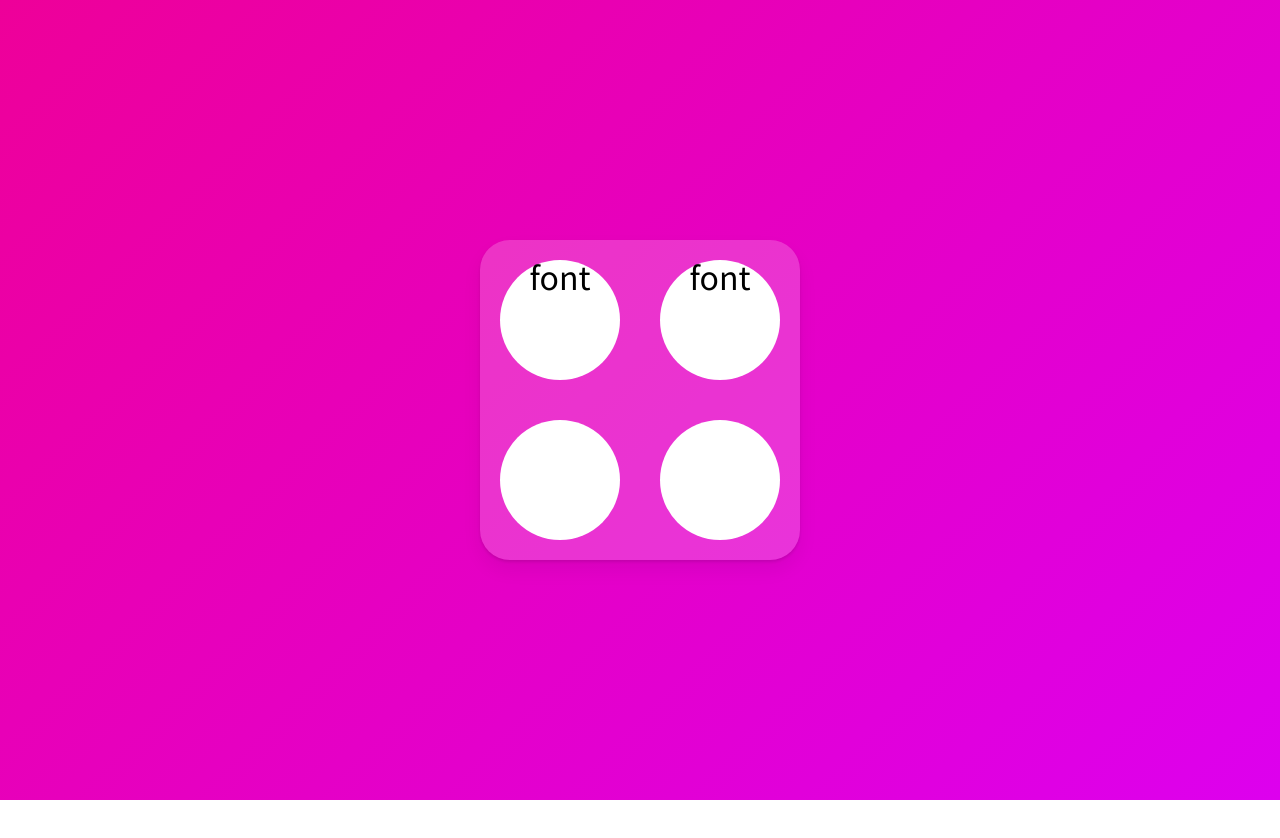
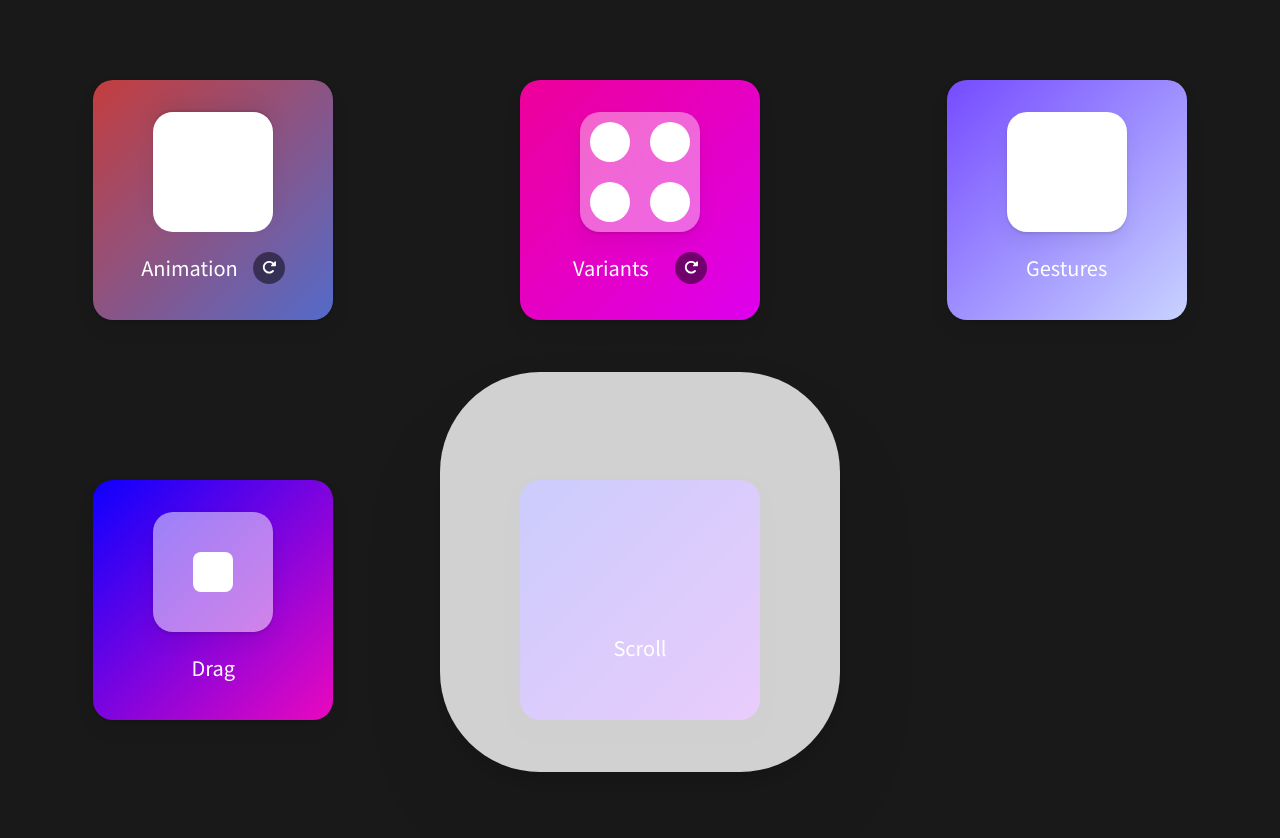
Before and after one commit to JbleMaker/react-animations, a React (Create React App) app: page / in a window 1280 px wide. Shown: the top 838 px of the page. Before the commit the page ends 800 px from the top, so only its background shows below. Built offline with nearby package versions, Linux system fonts and the light colour scheme; a web font is replaced by a local one.

Commit message:
8.9 react-masterClass

```diff
--- a/src/App.tsx
+++ b/src/App.tsx
@@ -1,83 +1,114 @@
-import React from "react";
-import { styled } from "styled-components";
-import { motion } from "framer-motion";
+import React, { useRef } from "react";
+import { useMotionValue, useScroll, useTransform } from "framer-motion";
+import $ from "jquery";
 
-const Wrapper = styled.div`
-  height: 100vh;
-  width: 100%;
-  display: flex;
-  justify-content: center;
-  align-items: center;
-`;
-
-const Box = styled(motion.div)`
-  width: 20rem;
-  height: 20rem;
-  background-color: rgba(255, 255, 255, 0.2);
-  border-radius: 30px;
-  box-shadow: 0 2px 3px rgba(0, 0, 0, 0.1), 0 10px 20px rgba(0, 0, 0, 0.06);
-  display: grid;
-  grid-template-columns: repeat(2, 1fr);
-`;
-
-const CricleBox = styled(motion.div)`
-  width: 7.5rem;
-  height: 7.5rem;
-  border-radius: 50%;
-  background-color: #ffffff;
-  place-self: center;
-  text-align: center;
-  font-size: 2rem;
-`;
-
-const TestBox = styled(motion.div)`
-  width: 7.5rem;
-  height: 7.5rem;
-  border-radius: 50%;
-  background-color: #ffffff;
-  place-self: center;
-  text-align: center;
-  font-size: 2rem;
-`;
-
-const boxVariants = {
-  start: {
-    opacity: 0,
-    scale: 0.5,
-  },
-  end: {
-    scale: 1,
-    opacity: 1,
-    transition: {
-      type: "spring",
-      duration: 0.5,
-      bounce: 0.5,
-      staggerChildren: 0.1,
-      delayChildren: 0.3,
-    },
-  },
-};
-
-const CircleVariants = {
-  start: {
-    opacity: 0,
-    x: 10,
-  },
-  end: {
-    opacity: 1,
-    x: 0,
-  },
-};
+import {
+  CricleBox,
+  ExplainBox,
+  Naming,
+  ResetBtn,
+  SmallWrapper,
+  Variants,
+  VariantsBox,
+  Wrapper,
+} from "./components/styled-Variants";
+import { CircleVariants, animation, boxVariants } from "./variants";
+import { FontAwesomeIcon } from "@fortawesome/react-fontawesome";
+import { faRotateRight } from "@fortawesome/free-solid-svg-icons";
+import { Animation, AnimationBox } from "./components/styled-animation";
+import { Gestures, GesturesBox } from "./components/styled-Gestures";
+import { Drag, DragBox, Movement } from "./components/styled-Drag";
+import { Scroll, ScrollBox } from "./components/styled-Scroll";
 
 function App() {
+  const dragRef = useRef<HTMLDivElement>(null);
+  const x = useMotionValue(0);
+  const rotateZ = useTransform(x, [-800, 800], [-360, 360]);
+  const { scrollYProgress } = useScroll();
+
+  const gradient = useTransform(
+    x,
+    [-500, 0, 500],
+    [
+      "linear-gradient(135deg, rgb(0,210,238), rgb(238, 0, 151)",
+      "linear-gradient(135deg, rgb(0, 4, 238), rgb(143, 0, 238)",
+      "linear-gradient(135deg, rgb(139, 0, 238), rgb(238, 0, 83)",
+    ]
+  );
+
+  const scrollMove = useTransform(scrollYProgress, [0, 1], [1, 5]);
+
   return (
     <Wrapper>
-      <Box variants={boxVariants} initial="start" animate="end">
-        <CricleBox variants={CircleVariants}>font</CricleBox>
-        <TestBox variants={CircleVariants}>font</TestBox>
-        <CricleBox variants={CircleVariants} />
-        <CricleBox variants={CircleVariants} />
-      </Box>
+      <SmallWrapper>
+        <Animation>
+          <AnimationBox
+            id="animation"
+            variants={animation}
+            initial="hidden"
+            animate="visible"
+          />
+          <ExplainBox>
+            <Naming>Animation</Naming>
+            <ResetBtn
+              onClick={() => {
+                window.location.reload();
+              }}>
+              <FontAwesomeIcon icon={faRotateRight} />
+            </ResetBtn>
+          </ExplainBox>
+        </Animation>
+
+        <Variants>
+          <VariantsBox variants={boxVariants} initial="start" animate="end">
+            <CricleBox variants={CircleVariants} />
+            <CricleBox variants={CircleVariants} />
+            <CricleBox variants={CircleVariants} />
+            <CricleBox variants={CircleVariants} />
+          </VariantsBox>
+          <ExplainBox>
+            <Naming>Variants</Naming>
+            <ResetBtn>
+              <FontAwesomeIcon icon={faRotateRight} />
+            </ResetBtn>
+          </ExplainBox>
+        </Variants>
+
+        <Gestures>
+          <GesturesBox
+            whileHover={{ scale: 1.4, rotate: 180 }}
+            whileTap={{ scale: 0.5, rotate: -180, borderRadius: "100%" }}
+          />
+          <ExplainBox>
+            <Naming>Gestures</Naming>
+          </ExplainBox>
+        </Gestures>
+
+        <Drag>
+          <DragBox ref={dragRef}>
+            <Movement
+              drag
+              dragSnapToOrigin
+              whileDrag={{ backgroundColor: "#f15bff" }}
+              whileTap={{ borderRadius: "50%" }}
+              dragConstraints={dragRef}
+            />
+          </DragBox>
+          <ExplainBox>
+            <Naming>Drag</Naming>
+          </ExplainBox>
+        </Drag>
+
+        <Scroll style={{ background: gradient }}>
+          <ScrollBox
+            style={{ x, rotateZ, scale: scrollMove }}
+            drag="x"
+            dragSnapToOrigin></ScrollBox>
+          <ExplainBox>
+            <Naming>Scroll</Naming>
+          </ExplainBox>
+        </Scroll>
+      </SmallWrapper>
     </Wrapper>
   );
 }
--- /dev/null
+++ b/src/components/styled-Drag.tsx
@@ -0,0 +1,33 @@
+import { motion } from "framer-motion";
+import { styled } from "styled-components";
+
+export const Drag = styled(motion.div)`
+  width: 30vmin;
+  height: 30vmin;
+  background: linear-gradient(135deg, #0d00ff, #eb08be);
+  border-radius: 20px;
+  box-shadow: 0 2px 3px rgba(0, 0, 0, 0.1), 0 10px 20px rgba(0, 0, 0, 0.06);
+  display: flex;
+  flex-direction: column;
+  justify-content: center;
+  align-items: center;
+`;
+
+export const DragBox = styled(motion.div)`
+  width: 15vmin;
+  height: 15vmin;
+  background-color: rgba(255, 255, 255, 0.5);
+  border-radius: 20px;
+  box-shadow: 0 2px 3px rgba(0, 0, 0, 0.1), 0 10px 20px rgba(0, 0, 0, 0.06);
+  display: flex;
+  justify-content: center;
+  align-items: center;
+  overflow: hidden;
+`;
+
+export const Movement = styled(motion.div)`
+  width: 5vmin;
+  height: 5vmin;
+  background-color: #ffffff;
+  border-radius: 1vmin;
+`;
--- /dev/null
+++ b/src/components/styled-Gestures.tsx
@@ -0,0 +1,22 @@
+import { styled } from "styled-components";
+import { motion } from "framer-motion";
+
+export const Gestures = styled(motion.div)`
+  width: 30vmin;
+  height: 30vmin;
+  background: linear-gradient(135deg, #754bff, #c8d3ff);
+  border-radius: 20px;
+  box-shadow: 0 2px 3px rgba(0, 0, 0, 0.1), 0 10px 20px rgba(0, 0, 0, 0.06);
+  display: flex;
+  flex-direction: column;
+  justify-content: center;
+  align-items: center;
+`;
+
+export const GesturesBox = styled(motion.div)`
+  width: 15vmin;
+  height: 15vmin;
+  background-color: #ffffff;
+  border-radius: 20px;
+  box-shadow: 0 2px 3px rgba(0, 0, 0, 0.1), 0 10px 20px rgba(0, 0, 0, 0.06);
+`;
--- /dev/null
+++ b/src/components/styled-Scroll.tsx
@@ -0,0 +1,33 @@
+import { motion } from "framer-motion";
+import { styled } from "styled-components";
+
+export const Scroll = styled(motion.div)`
+  width: 30vmin;
+  height: 30vmin;
+  background: linear-gradient(135deg, #f67bfd, #6cb1ff);
+  border-radius: 20px;
+  box-shadow: 0 2px 3px rgba(0, 0, 0, 0.1), 0 10px 20px rgba(0, 0, 0, 0.06);
+  display: flex;
+  flex-direction: column;
+  justify-content: center;
+  align-items: center;
+`;
+
+export const ScrollBox = styled(motion.div)`
+  width: 10vmin;
+  height: 10vmin;
+  background-color: rgba(255, 255, 255, 0.8);
+  border-radius: 20px;
+  box-shadow: 0 2px 3px rgba(0, 0, 0, 0.1), 0 10px 20px rgba(0, 0, 0, 0.06);
+  display: flex;
+  justify-content: center;
+  align-items: center;
+  overflow: hidden;
+`;
+
+export const Movement = styled(motion.div)`
+  width: 5vmin;
+  height: 5vmin;
+  background-color: #ffffff;
+  border-radius: 1vmin;
+`;
--- /dev/null
+++ b/src/components/styled-Variants.tsx
@@ -0,0 +1,75 @@
+import { motion } from "framer-motion";
+import { styled } from "styled-components";
+
+export const Wrapper = styled.div`
+  height: 200vmin;
+  width: 100%;
+  display: flex;
+  justify-content: center;
+  align-items: start;
+`;
+
+export const SmallWrapper = styled.div`
+  height: 100vmin;
+  width: 200vmin;
+  display: grid;
+  grid-template-columns: repeat(3, 1fr);
+  grid-template-rows: repeat(2, 1fr);
+  place-items: center;
+`;
+
+export const Variants = styled(motion.div)`
+  width: 30vmin;
+  height: 30vmin;
+  background: linear-gradient(135deg, #e09, #d0e);
+  border-radius: 20px;
+  box-shadow: 0 2px 3px rgba(0, 0, 0, 0.1), 0 10px 20px rgba(0, 0, 0, 0.06);
+  display: flex;
+  flex-direction: column;
+  justify-content: center;
+  align-items: center;
+`;
+
+export const VariantsBox = styled(motion.div)`
+  width: 15vmin;
+  height: 15vmin;
+  background-color: rgba(255, 255, 255, 0.4);
+  border-radius: 20px;
+  box-shadow: 0 2px 3px rgba(0, 0, 0, 0.1), 0 10px 20px rgba(0, 0, 0, 0.06);
+  display: grid;
+  grid-template-columns: repeat(2, 1fr);
+`;
+
+export const CricleBox = styled(motion.div)`
+  width: 5vmin;
+  height: 5vmin;
+  border-radius: 50%;
+  background-color: #ffffff;
+  place-self: center;
+  text-align: center;
+  font-size: 1vmin;
+`;
+
+export const ResetBtn = styled.button`
+  width: 4vmin;
+  height: 4vmin;
+  border: none;
+  border-radius: 50%;
+  background-color: rgba(0, 0, 0, 0.5);
+  color: #ffffff;
+  font-size: 1.8vmin;
+`;
+
+export const ExplainBox = styled.div`
+  width: 20vmin;
+  height: 5vmin;
+  display: flex;
+  justify-content: space-around;
+  align-items: center;
+  margin-top: 2vmin;
+`;
+
+export const Naming = styled.h1`
+  color: #ffffff;
+  font-size: 2.5vmin;
+`;
--- /dev/null
+++ b/src/components/styled-animation.tsx
@@ -0,0 +1,22 @@
+import { motion } from "framer-motion";
+import { styled } from "styled-components";
+
+export const Animation = styled(motion.div)`
+  width: 30vmin;
+  height: 30vmin;
+  background: linear-gradient(135deg, #c43d3d, #536bca);
+  border-radius: 20px;
+  box-shadow: 0 2px 3px rgba(0, 0, 0, 0.1), 0 10px 20px rgba(0, 0, 0, 0.06);
+  display: flex;
+  flex-direction: column;
+  justify-content: center;
+  align-items: center;
+`;
+
+export const AnimationBox = styled(motion.div)`
+  width: 15vmin;
+  height: 15vmin;
+  background-color: #ffffff;
+  border-radius: 20px;
+  box-shadow: 0 2px 3px rgba(0, 0, 0, 0.1), 0 10px 20px rgba(0, 0, 0, 0.06);
+`;
--- a/src/index.tsx
+++ b/src/index.tsx
@@ -23,7 +23,6 @@ time, mark, audio, video {
   margin: 0;
   padding: 0;
   border: 0;
-  font-size: 62.5%;
   font: inherit;
   vertical-align: baseline;
 }
@@ -56,11 +55,16 @@ table {
 }
 body{
   font-family: 'Noto Sans KR', sans-serif;
-  background:linear-gradient(135deg,#e09,#d0e);
+  background-color:#191919;
+  /* background:linear-gradient(135deg,#e09,#d0e); */
   color:${(props) => props.theme.textColor}
 }
 a{
   text-decoration:none;
+}
+html{
+  font-size: 62.5%;
+  box-sizing:border-box;
 }
 `;
 
--- /dev/null
+++ b/src/variants.tsx
@@ -0,0 +1,40 @@
+export const boxVariants = {
+  start: {
+    opacity: 0,
+    scale: 0.5,
+  },
+  end: {
+    scale: 1,
+    opacity: 1,
+    transition: {
+      type: "spring",
+      duration: 0.5,
+      bounce: 0.5,
+      staggerChildren: 0.1,
+      delayChildren: 0.3,
+    },
+  },
+};
+
+export const CircleVariants = {
+  start: {
+    opacity: 0,
+    x: 10,
+  },
+  end: {
+    opacity: 1,
+    x: 0,
+  },
+};
+
+export const animation = {
+  hidden: { scale: 0 },
+  visible: {
+    rotate: 180,
+    scale: 1,
+    transition: {
+      type: "spring",
+      damping: 20,
+    },
+  },
+};
```
Also changed, not shown: package.json (+10 -1 lines), 1 other file (tests, documents, lock files or other folders).
